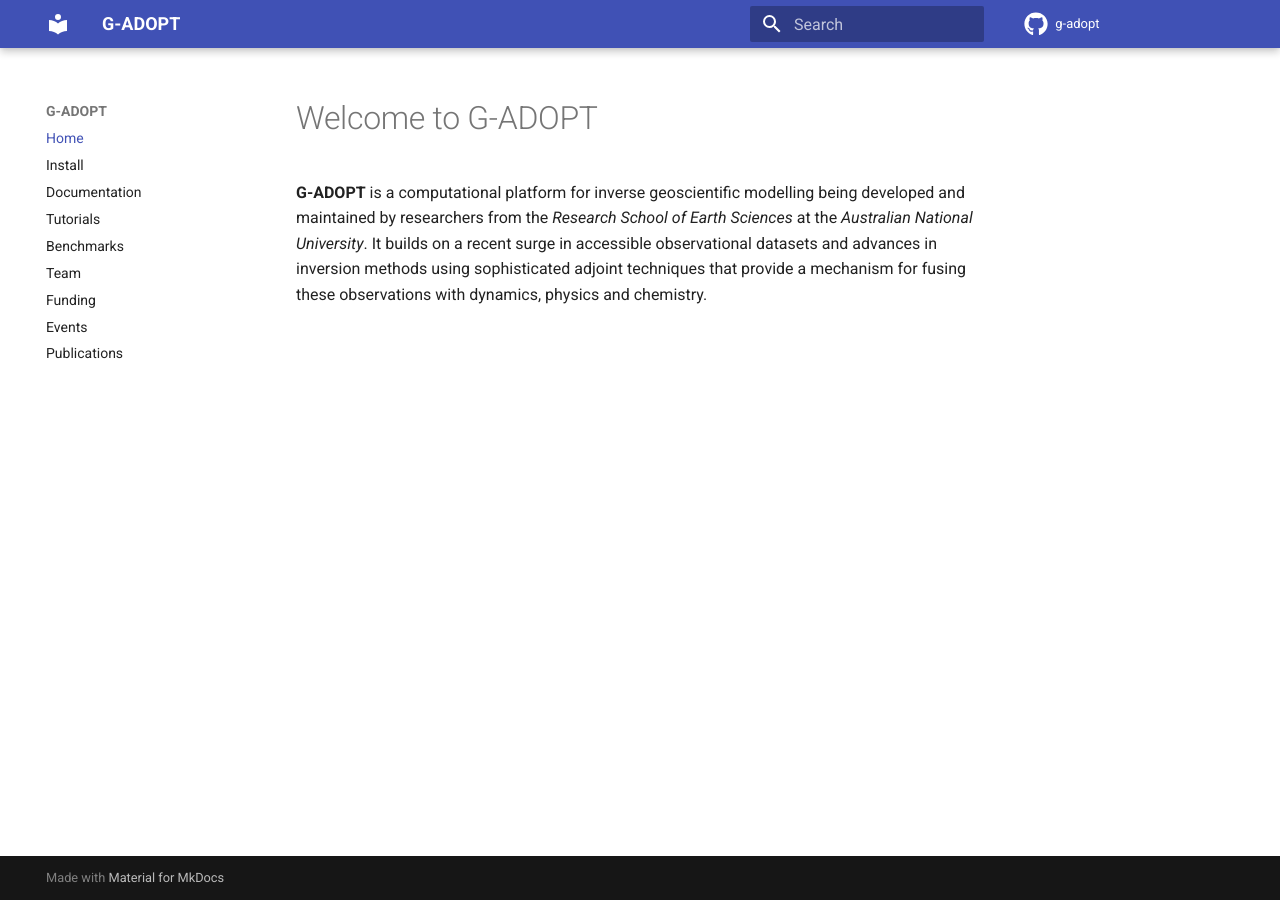
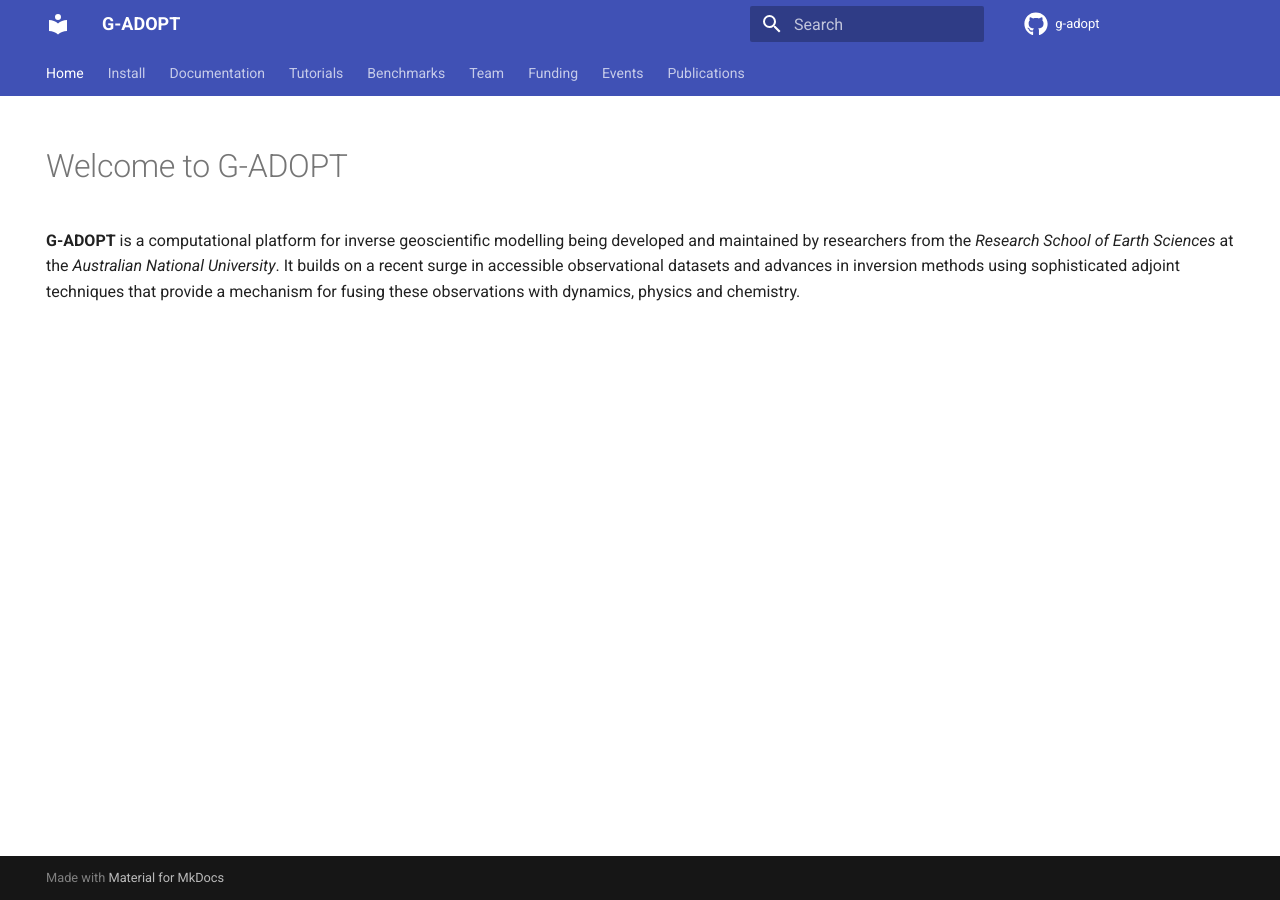
Before and after one commit to g-adopt/g-adopt.github.io, an MkDocs documentation site: the page built from docs/index.md, in a window 1280 px wide. Built offline with MkDocs 1.6.1 and Material for MkDocs 9.7.7, drawn with Linux system fonts in a browser that asks for light colours; comment, search, counter and statistics services are not loaded.

Commit message:
Move navigation to top of page

```diff
--- a/mkdocs.yml
+++ b/mkdocs.yml
@@ -6,6 +6,9 @@ theme:
   name: material
   icon:
     repo: fontawesome/brands/github
+  features:
+    - navigation.tabs
+    - toc.integrate
 nav:
   - Home: index.md
   - Install: install.md
```
Also changed, not shown: docs/index.md (+5 -0 lines).
